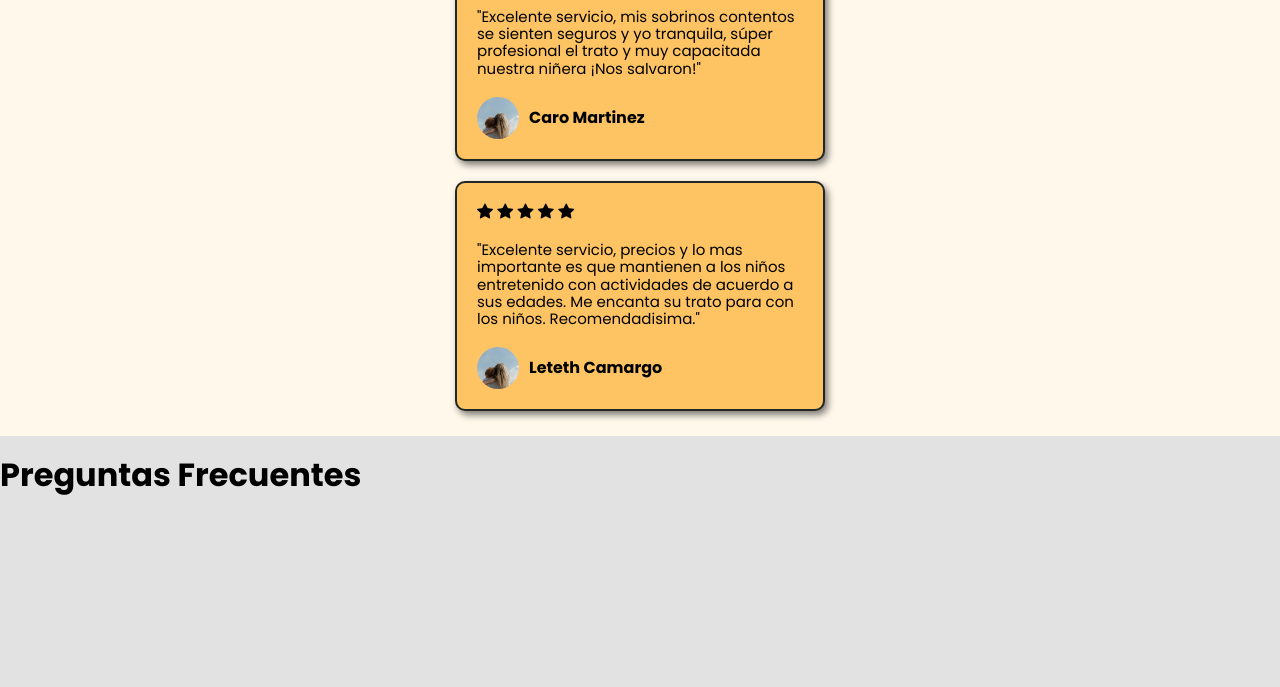
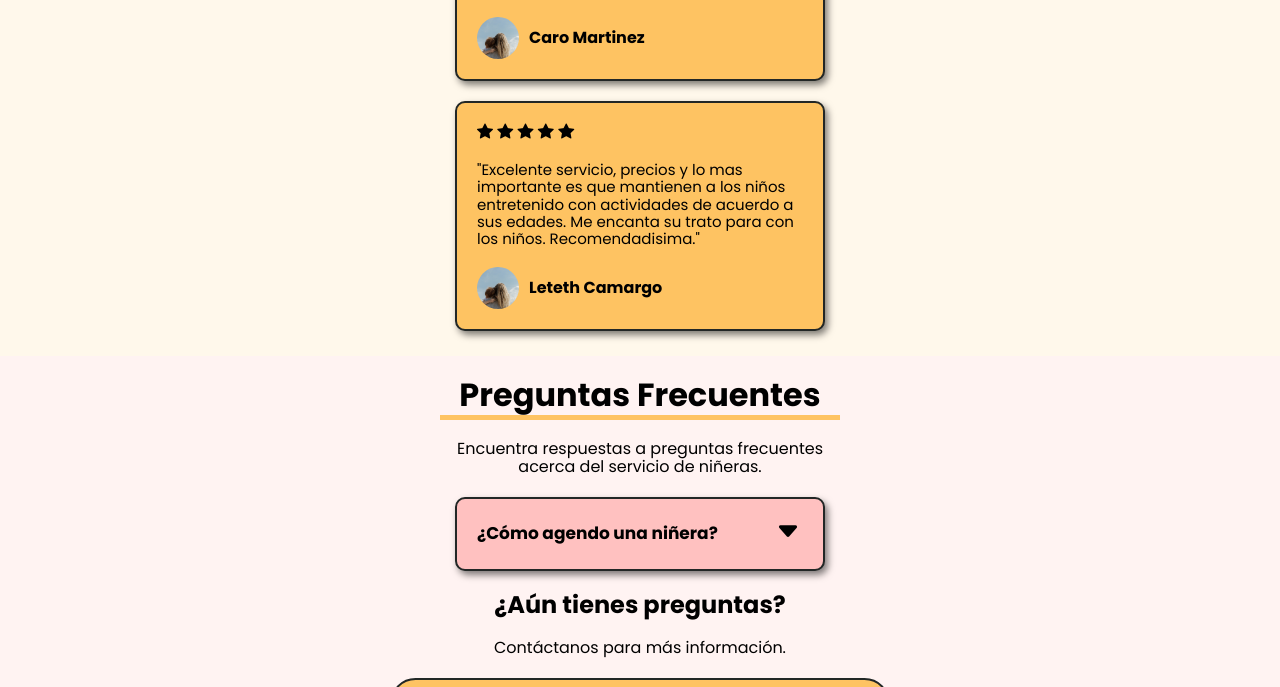
Before and after one commit to Camoralesh27/nounous_v3, a website: page index.html in a window 1280 px wide. Shown: the part 1983-2670 px from the top of the page. Before the commit the page ends 2498 px from the top, so only its background shows below. Drawn offline with nearby package versions, Linux system fonts and the light colour scheme.

Commit message:
realizando faq dropdown

```diff
--- a/index.html
+++ b/index.html
@@ -24,7 +24,7 @@
     <link rel="stylesheet" href="build/css/app.css">
 </head>
 <body>
-
+<!-- ======= NAV ======= -->
     <header class="header">
         <div class="navM">
             <div class="navM__data">
@@ -247,6 +247,31 @@
 <!-- ======= FAQ ======= -->
     <section class="faq">
         <h2 class="faq__heading">Preguntas Frecuentes</h2>
+        <p class="faq__texto">Encuentra respuestas a preguntas frecuentes acerca del servicio de niñeras.</p>
+
+        <div class="faq__widgets">
+            <div class="widget3">
+                <div class="widget3__question">
+                    <h4 class="widget3__heading">¿Cómo agendo una niñera?</h4>
+                    <div class="widget3__toggle" id="widget3-toggle">
+                        <i class="bi bi-caret-down-fill widget3__open"></i>
+                        <i class="bi bi-caret-up-fill widget3__close"></i>
+                    </div>
+                </div>
+
+                <div class="widget3__answer" id="widget3-answer">
+                    <p class="widget3__text">Lorem ipsum dolor sit amet consectetur adipisicing elit. Alias a sit magni architecto, eum tenetur fugiat totam, inventore nam tempora, repellendus recusandae. Iste repellendus aut deserunt neque explicabo dicta deleniti?</p>
+                </div>
+            </div> <!-- .widget3 -->
+
+        </div>
+
+
+        <h3 class="faq__pregunta">¿Aún tienes preguntas?</h3>
+        <p class="faq__texto">Contáctanos para más información.</p>
+
+        <a class="hero__btn btn" href="http://wa.me/526141008057""><i class="hero__btnIcono fa-brands fa-whatsapp"></i>¡Contáctanos!</a>
+
     </section>
 
 <!-- ======= FOOTER ======= -->
--- a/js/menu.js
+++ b/js/menu.js
@@ -11,4 +11,20 @@ const showMenu = (toggleId, navId) =>{
     })
  }
 
- showMenu('navM-toggle','navM-menu')
+ showMenu('navM-toggle','navM-menu');
+
+
+ /*=============== FAQ ===============*/
+const showFAQ = (toggleId, navId) =>{
+    const toggle = document.getElementById(toggleId),
+          nav = document.getElementById(navId)
+
+    toggle.addEventListener('click', () =>{
+        // Add show-menu class to nav menu
+        nav.classList.toggle('show-faq')
+        // Add show-icon to show and hide menu icon
+        toggle.classList.toggle('show-icon2')
+    })
+ }
+
+ showFAQ('widget3-toggle','widget3-answer');
--- a/src/scss/base/_tipografia.scss
+++ b/src/scss/base/_tipografia.scss
@@ -15,7 +15,7 @@ h3 {
 }
 
 [class$="heading"] {
-    margin: 2rem 0;
+    margin: 1rem 0;
 }
 
 [class$="highlight"] {
--- a/src/scss/ui/contenido/_faq.scss
+++ b/src/scss/ui/contenido/_faq.scss
@@ -1,2 +1,113 @@
 @use 'base/mixins' as m;
 @use 'base/variables' as v;
+
+.faq {
+    background-color: v.$pink1;
+    padding: 2rem 2rem;
+
+    &__heading,
+    &__texto {
+        max-width: 40rem;
+        margin: 0 auto;
+    }
+
+    &__heading {
+        margin: 0 auto;
+        text-align: center;
+        border-bottom: 5px solid v.$yellow4;
+    }
+
+    &__texto {
+        padding: 2rem 0rem;
+        text-align: center;
+    }
+
+    &__widgets {
+        display: flex;
+        flex-direction: column;
+        align-items: center;
+        justify-content: space-around;
+        row-gap: 2rem;
+    }
+
+    &__pregunta {
+        text-align: center;
+        padding-top: 2rem;
+    }
+}
+
+.widget3 {
+    background-color: v.$pink3;
+    border: 2px solid v.$black;
+    border-radius: 1rem;
+    box-shadow: 3px 4px 7px 0px rgba(0, 0, 0, 0.50);
+    padding: 2rem 2rem;
+    display: flex;
+    flex-direction: column;
+    align-items: flex-end;
+    justify-content: space-around;
+    max-width: 37rem;
+
+    &__question {
+        display: flex;
+        align-items: center;
+        justify-content: space-between;
+        width: 100%;
+    }
+
+    &__heading {
+        font-size: 1.7rem;
+        margin: .5rem 0;
+    }
+
+    &__toggle {
+        position: relative;
+        width: 3rem;
+        height: 3rem;
+    }
+
+    &__open,
+    &__close {
+        position: absolute;
+        width: max-content;
+        height: max-content;
+        margin: auto;
+        inset: 0;
+        font-size: 2.5rem;
+        cursor: pointer;
+        transition: opacity .1s, transform .4s;
+    }
+
+    &__close {
+        opacity: 0;
+    }
+
+    &__answer {
+        width: 100%;
+        opacity: 0;
+        height: 0;
+    }
+
+    &__text {
+        font-size: 1.5rem;
+        padding: .5rem 0;
+        color: lighten(v.$black, 10%);
+    }
+}
+
+.show-faq {
+    opacity: 1;
+    pointer-events: initial;
+    height: auto;
+    transition: all .3s;
+}
+
+.show-icon2 .widget3__open {
+    opacity: 0;
+    /* transform: rotate(360deg); */
+}
+
+.show-icon2 .widget3__close {
+    opacity: 1;
+    /* transform: rotate(360deg); */
+}
```
Also changed, not shown: build/css/app.css, 1 other file.
